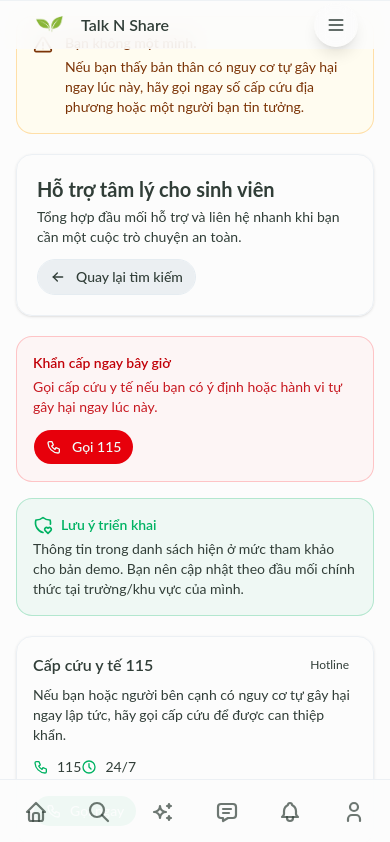
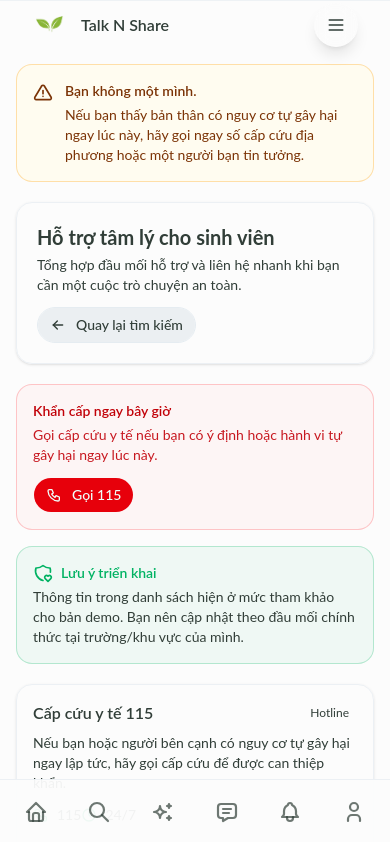
Before and after one commit to iShy-Inc/talk-n-share, a Next.js app: page /support in a window 390 px wide. Shown: the top 842 px of the page. Built offline with nearby package versions, Linux system fonts and the light colour scheme; no server answers.

Commit message:
hotfix: uxui somewhere

```diff
--- a/app/(main)/(feed)/support/page.tsx
+++ b/app/(main)/(feed)/support/page.tsx
@@ -23,7 +23,7 @@ function SupportPageContent() {
 	const contacts = useMemo(() => SUPPORT_CONTACTS, []);
 
 	return (
-		<div className="space-y-5">
+		<div className="space-y-5 mt-12 md:mt-0">
 			<div className="rounded-2xl border border-amber-500/30 bg-amber-50/70 p-4 text-amber-900 dark:bg-amber-500/10 dark:text-amber-100">
 				<div className="flex items-start gap-3">
 					<IconAlertTriangle className="mt-0.5 size-5 shrink-0" />
--- a/app/contact/page.tsx
+++ b/app/contact/page.tsx
@@ -37,7 +37,7 @@ export default function ContactPage() {
 	};
 
 	return (
-		<div className="min-h-screen bg-background pb-12">
+		<div className="min-h-screen bg-background pb-24 md:pb-12">
 			<div className="container mx-auto hidden px-4 pt-6 sm:block">
 				<Button asChild variant="outline" size="sm" className="rounded-xl">
 					<Link href="/">
--- a/components/profile/ProfileSettingsPage.tsx
+++ b/components/profile/ProfileSettingsPage.tsx
@@ -169,7 +169,7 @@ export function ProfileSettingsPage() {
 	};
 
 	return (
-		<div className="space-y-4">
+		<div className="space-y-4 mt-12 md:mt-0">
 			<SettingsLayout
 				menuItems={settingsMenuItems}
 				activeItem={activeSection}
```
Also changed, not shown: 1 other file (tests, documents, lock files or other folders).
